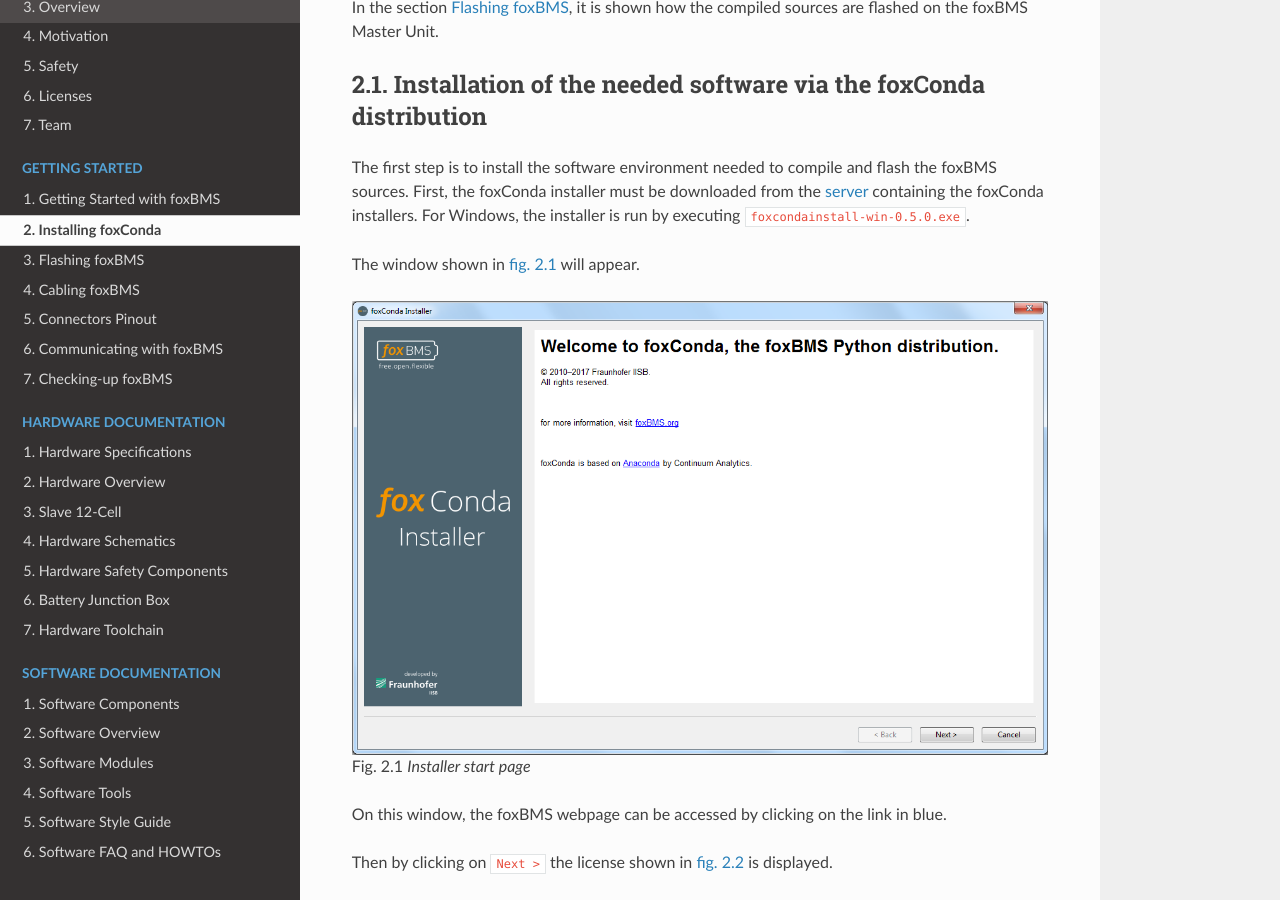
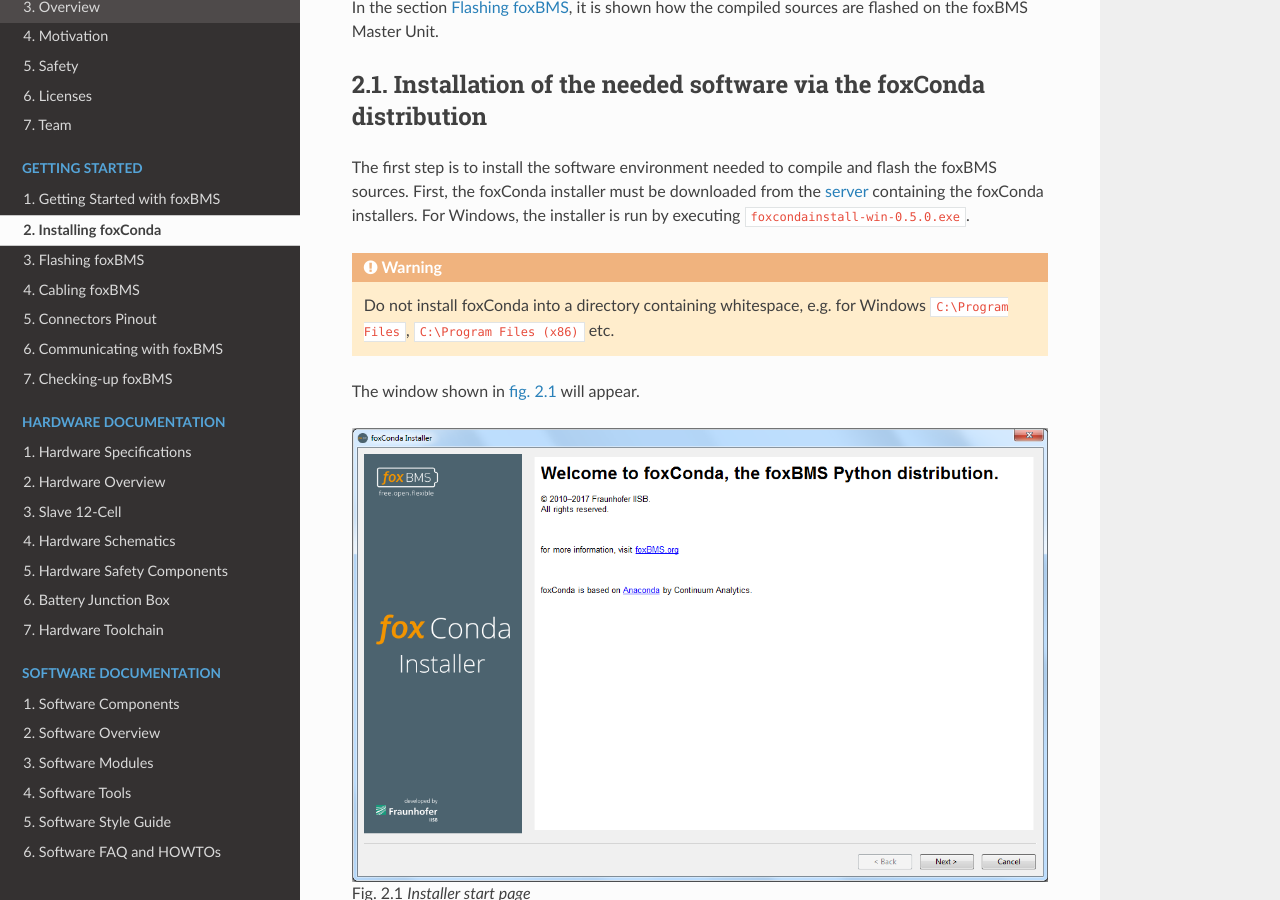
Before and after one commit to foxBMS/foxBMS-documentation, a Sphinx documentation site: the page built from doc/sphinx/getting_started/foxconda/foxconda.rst, in a window 1280 px wide and 900 px high, scrolled down 620 px. Built offline with Sphinx 7.4.7 and the Read the Docs theme 2.0.0, drawn with Linux system fonts in a browser that asks for light colours; pages that are not in the unit, such as notebooks, are missing from menus; the version number could not be read and is left out.

Commit message:
Added a warning not to install foxconda into a directory containing whitespace

```diff
--- a/doc/sphinx/getting_started/foxconda/foxconda.rst
+++ b/doc/sphinx/getting_started/foxconda/foxconda.rst
@@ -27,6 +27,10 @@
 
 The first step is to install the software environment needed to compile and flash the |foxbms| sources. First, the |foxconda| installer must be downloaded from the `server <https://iisb-foxbms.iisb.fraunhofer.de/foxbms/>`_ containing the |foxconda| installers.
 For Windows, the installer is run by executing |installer archive|.
+
+.. warning::
+    Do not install |foxconda| into a directory containing whitespace, e.g. for
+    Windows ``C:\Program Files``, ``C:\Program Files (x86)`` etc.
 
 The window shown in :numref:`fig. %s <condainstaller1>` will appear.
 
```
